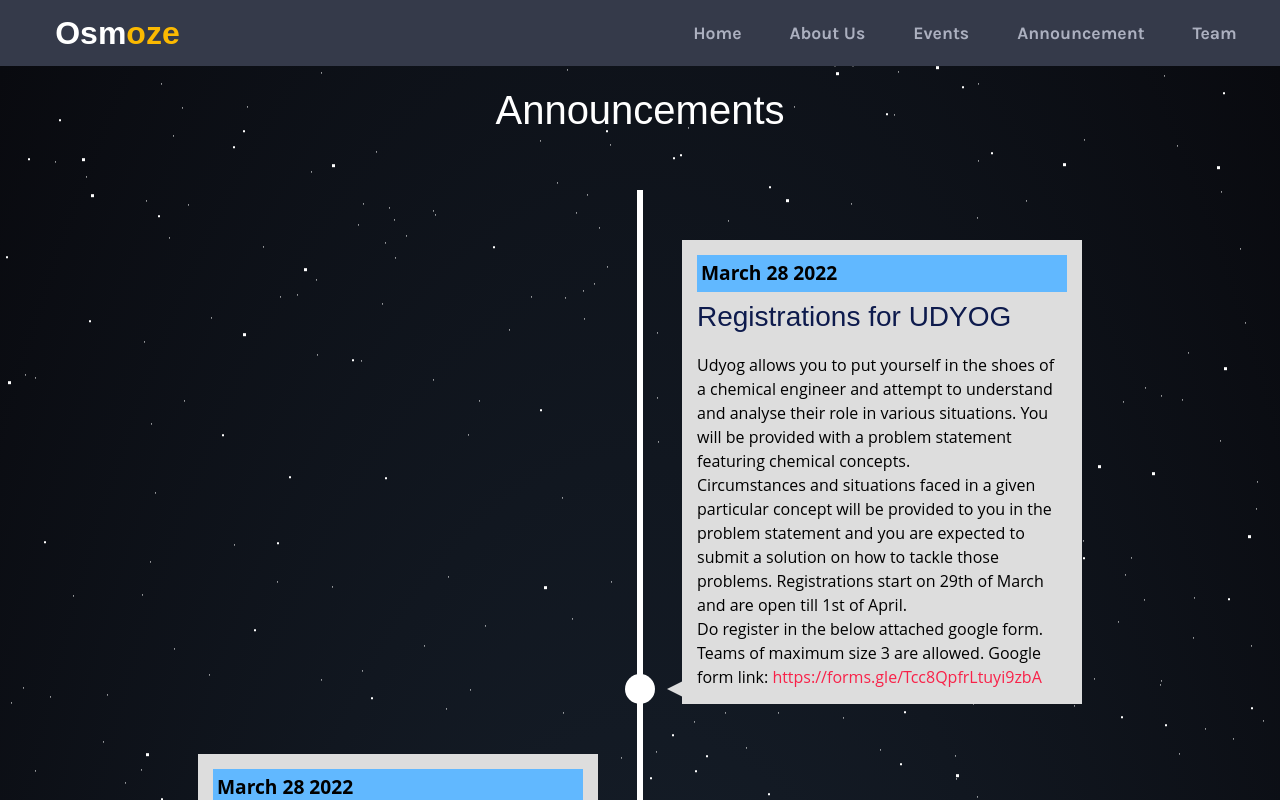
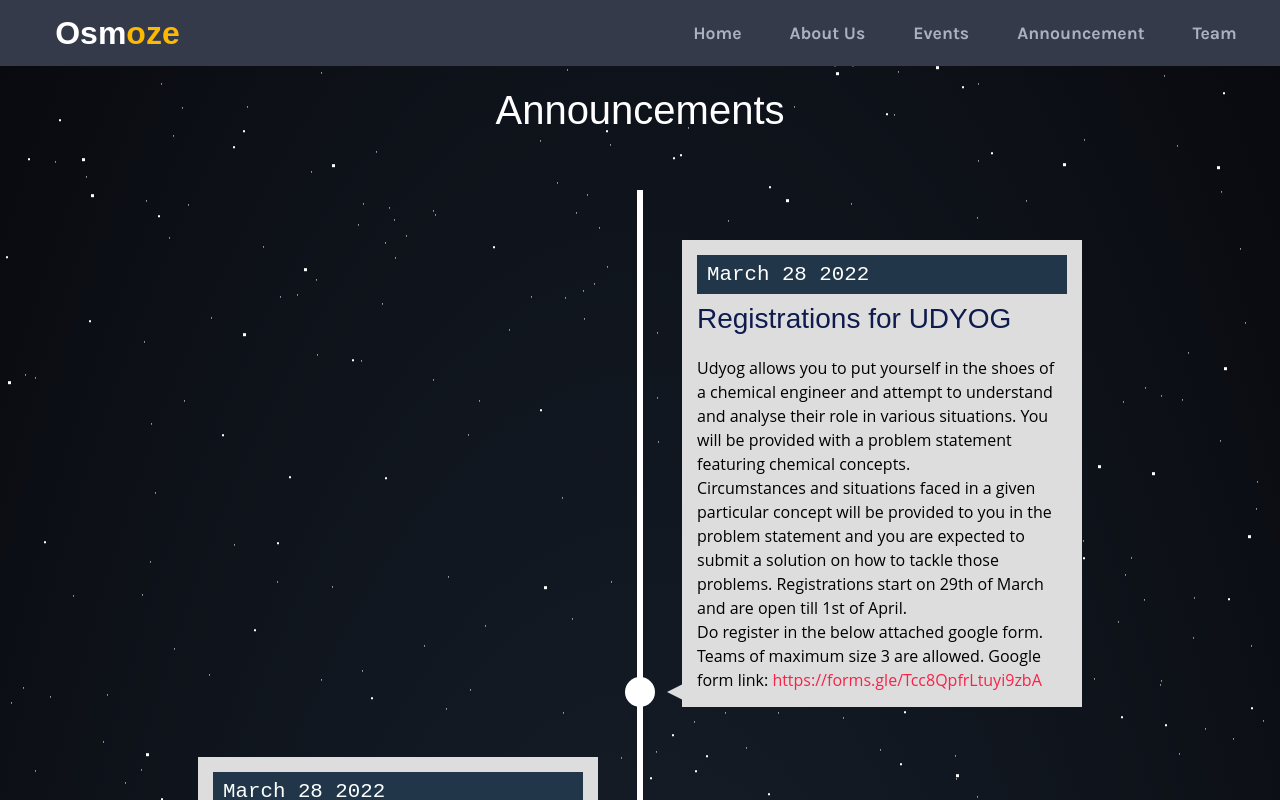
Before and after one commit to Sochem/osmoze22, a React (Create React App) app: page /announcement in a window 1280 px wide. Shown: the top 800 px of the page. Built offline with nearby package versions, Linux system fonts and the light colour scheme.

Commit message:
updation

```diff
--- a/src/css/announcement.css
+++ b/src/css/announcement.css
@@ -41,8 +41,9 @@ h2{
   /* color: #0d1c33; */
 }
 time{
-  background-color: #61b8ff;
+  background-color: #213749;
   padding: 4px;
+  color: white;
 }
 /* TIMELINE
 –––––––––––––––––––––––––––––––––––––––––––––––––– */
@@ -114,10 +115,12 @@ time{
 
 time {
   display: block;
-  font-size: 1.2rem;
-  font-weight: bold;
+  font-size: 1.3rem;
+  /* font-weight: bold; */
   margin-bottom: 8px;
   /* background: '#61b8ff'; */
+  padding-left:10px ;
+  font-family: 'Courier New', Courier, monospace;
 }
 
 
```
